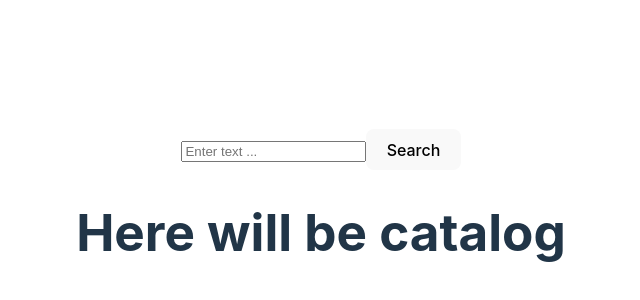
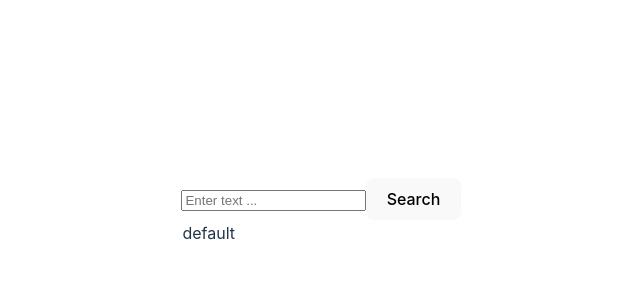
Before and after one commit to iozefavichus/rsschool_react, a React (Vite) app: page / in a window 1280 px wide. Shown: the part 188-488 px from the top of the page, without its empty margins (319-959 px from the left). Built offline with nearby package versions, Linux system fonts and the light colour scheme; no server answers.

Commit message:
feat: add card.tsx and fix header component

```diff
--- a/src/App.tsx
+++ b/src/App.tsx
@@ -1,11 +1,8 @@
-// import { useState } from 'react';
 import './App.css';
 import Header from './components/Header';
 import Catalog from './components/Catalog';
 
 function App() {
-  // const [count, setCount] = useState(0);
-
   return (
     <>
       <div>
--- a/src/components/Catalog.tsx
+++ b/src/components/Catalog.tsx
@@ -1,8 +1,9 @@
 import { Component } from 'react';
+import Data from '../data/API';
 
 class Catalog extends Component {
   render() {
-    return <h1>Here will be catalog</h1>;
+    return <Data></Data>;
   }
 }
 
--- a/src/components/Header.tsx
+++ b/src/components/Header.tsx
@@ -1,18 +1,49 @@
-import { Component } from 'react';
+import { ChangeEvent, Component } from 'react';
 
-class Header extends Component {
+type MyProps = Record<string, never>;
+type MyState = { value: string };
+
+class Header extends Component<MyProps, MyState> {
+  constructor(props: MyProps) {
+    super(props);
+    const LsSearch = localStorage.getItem('search');
+    this.state = {
+      value: LsSearch ? JSON.parse(LsSearch) : '',
+    };
+    this.handleChange = this.handleChange.bind(this);
+  }
+
+  handleClick = (event: React.MouseEvent<HTMLButtonElement>) => {
+    event.preventDefault;
+    this.setState({
+      value: this.state.value,
+    });
+    localStorage.setItem('search', JSON.stringify(this.state.value));
+  };
+
+  handleChange = (event: ChangeEvent<HTMLInputElement>) => {
+    if (event.target) {
+      this.setState({
+        value: event.target.value,
+      });
+    }
+  };
+
   render() {
     return (
-      <form>
+      <div>
         <input
           className="input-search"
           placeholder="Enter text ..."
-          type="search"
+          type="text"
+          id="search"
+          onChange={this.handleChange}
+          value={this.state.value}
         ></input>
-        <button className="button" type="submit">
+        <button className="button" onClick={this.handleClick}>
           Search
         </button>
-      </form>
+      </div>
     );
   }
 }
--- /dev/null
+++ b/src/data/API.tsx
@@ -0,0 +1,43 @@
+import { Component } from 'react';
+
+type MyProps = {
+  name: string;
+};
+
+class Data extends Component {
+  constructor(props: MyProps) {
+    super(props);
+    this.state = {
+      isLoaded: false,
+      apiInfo: 'default',
+    };
+  }
+
+  componentDidMount() {
+    fetch('https://rickandmortyapi.com/api/character')
+      .then(function (response) {
+        return response.json();
+      })
+      .then(function (jsonData) {
+        return JSON.stringify(jsonData);
+      })
+      .then((jsonStr) => {
+        this.setState({
+          isLoaded: true,
+          apiInfo: jsonStr,
+        });
+        // console.log(jsonStr);
+      });
+  }
+
+  render() {
+    const { apiInfo } = this.state;
+    return (
+      <tr>
+        <td>{apiInfo}</td>
+      </tr>
+    );
+  }
+}
+
+export default Data;
```
Also changed, not shown: src/components/Card.tsx (added).
